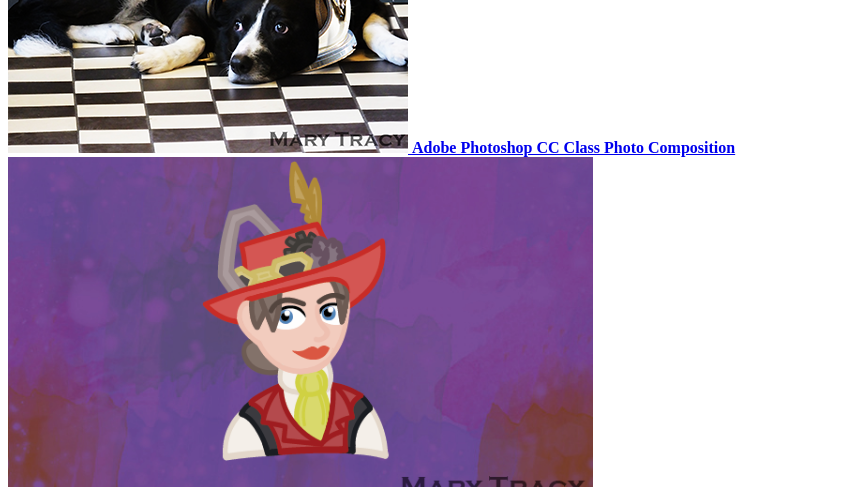
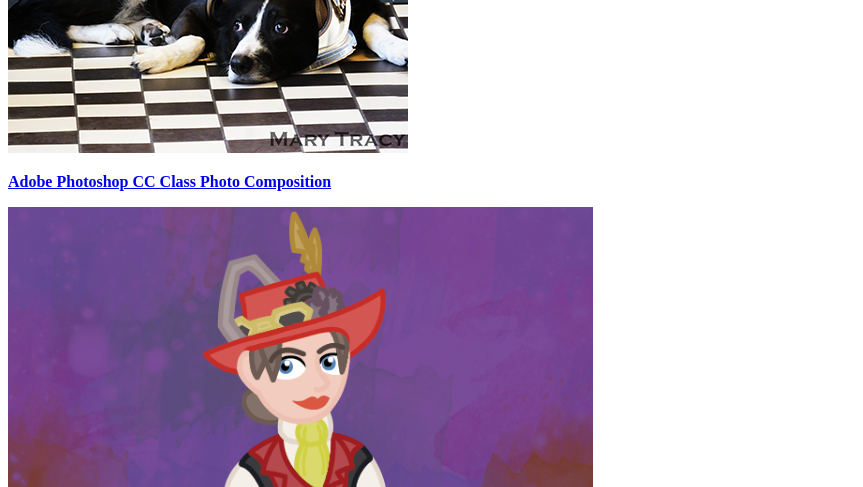
Before and after one commit to GraciouslyMary/fid, a plain HTML site: page resume/index.html in a window 1280 px wide. Shown: the part 1420-1907 px from the top of the page, without its empty margins (0-863 px from the left). Drawn offline with Linux system fonts and the light colour scheme.

Commit message:
Update index.html

```diff
--- a/resume/index.html
+++ b/resume/index.html
@@ -63,9 +63,8 @@
     <li><strong><a href="https://discordapp.com/">Discord: GraciouslyJane#6710</a></strong></li>
    </ul>
  <h3>Work Samples</h3>
-  <p>
-   <a href="Compositing-Project.html"><img src="Compositing-Project-400.png" alt="Adobe Photoshop CC Class Photo Composition" width="400" height="400">
-   <strong>Adobe Photoshop CC Class Photo Composition</strong>
+  <p><a href="Compositing-Project.html"><img src="Compositing-Project-400.png" alt="Adobe Photoshop CC Class Photo Composition" width="400" height="400"></p>
+  <p><strong>Adobe Photoshop CC Class Photo Composition</strong></p>
    <img width=585 height=348 src="GraciouslyJane-Profile-w-Background.png" alt="Jane Gogglerubble Illustration">
    <strong>Jane Gogglerubble Illustration</strong>
    <img width=640 height=360 src="ThatFlashCat-channel-art.png" alt="ThatFlashCat YouTube Channel Banner Design">
```
